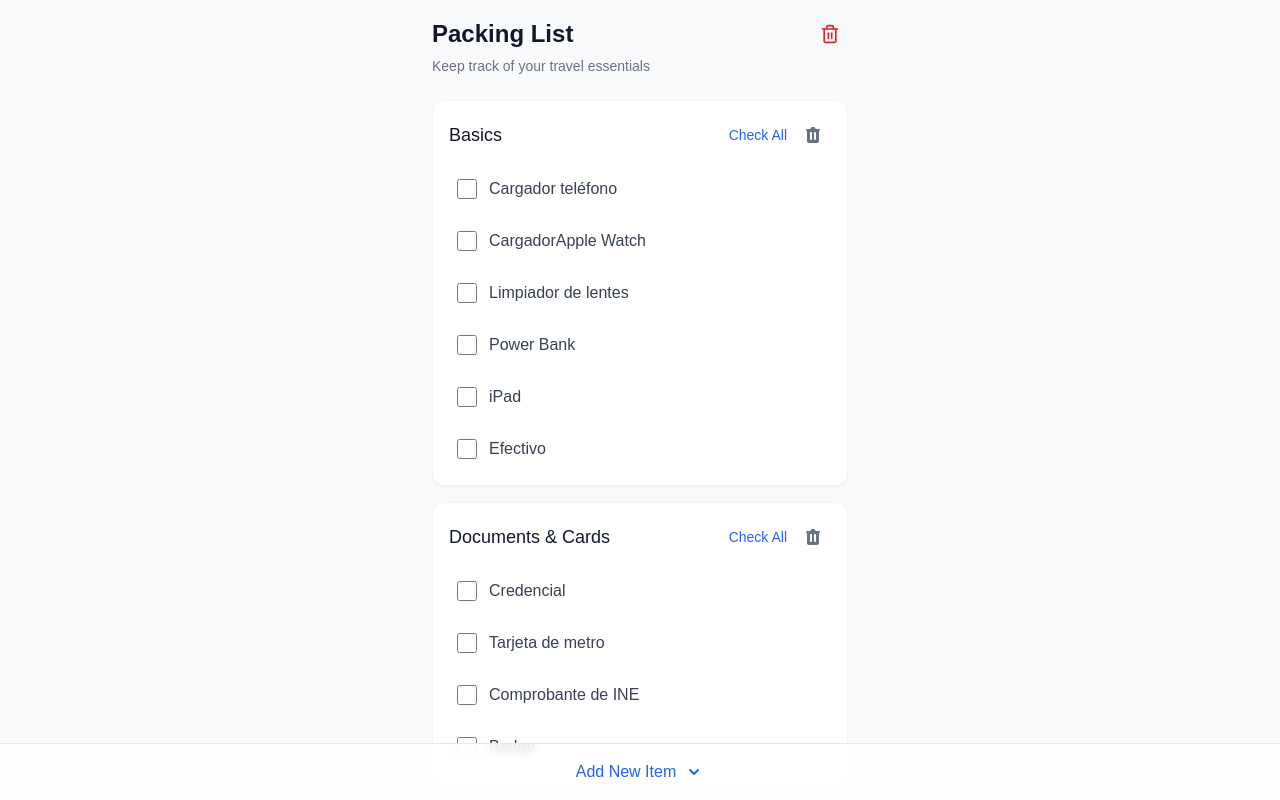
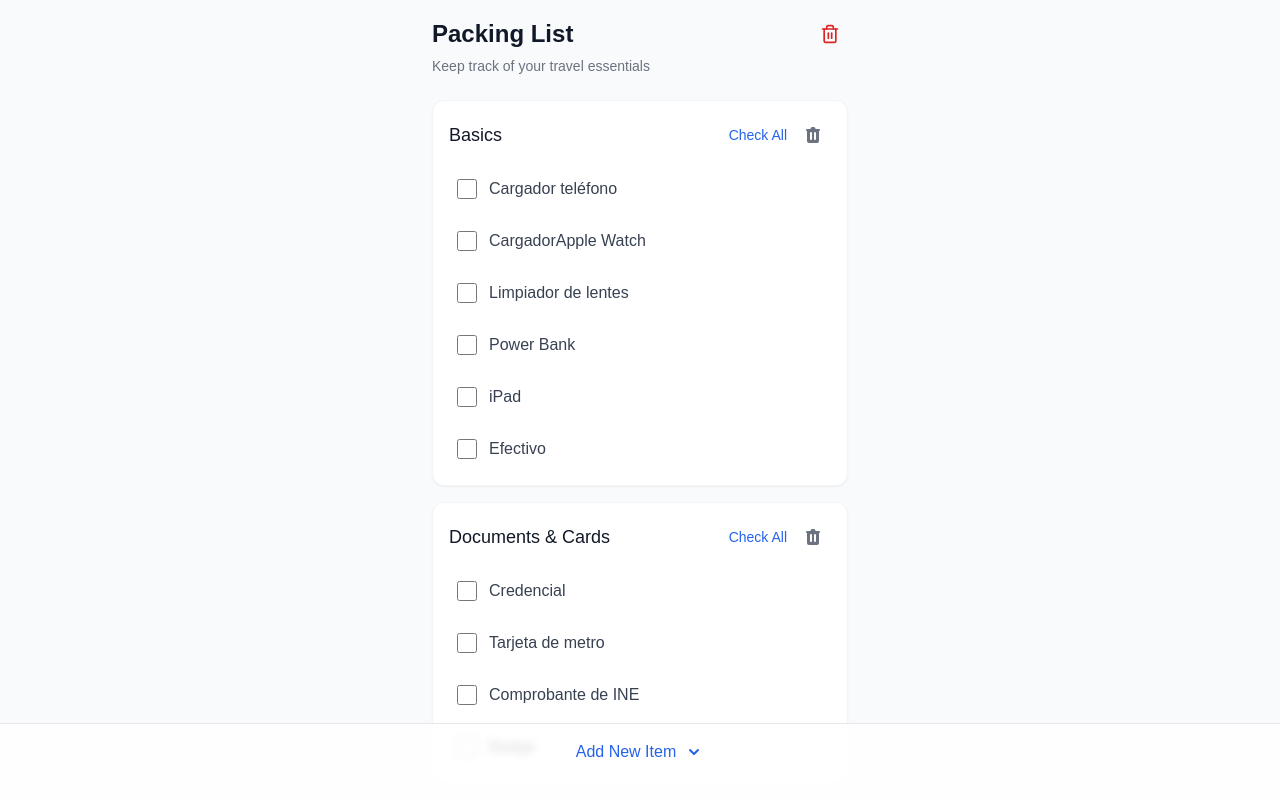
Before and after one commit to HugoLiconV/packing-list, a Next.js app: page / in a window 1280 px wide. Shown: the top 800 px of the page. Built offline with nearby package versions, Linux system fonts and the light colour scheme.

Commit message:
fix padding

```diff
--- a/src/components/CollapsibleAddForm.tsx
+++ b/src/components/CollapsibleAddForm.tsx
@@ -21,7 +21,12 @@ export function CollapsibleAddForm({
   }, [isOpen]);
 
   return (
-    <div className="bg-white/80 backdrop-blur-sm border-t border-gray-200">
+    <div
+      className="bg-white/80 backdrop-blur-sm border-t border-gray-200"
+      style={{
+        paddingBottom: "calc(20px + env(safe-area-inset-bottom, 0px))"
+      }}
+    >
       <div className="max-w-md mx-auto">
         {/* Toggle Button - Always Visible */}
         <button
```
